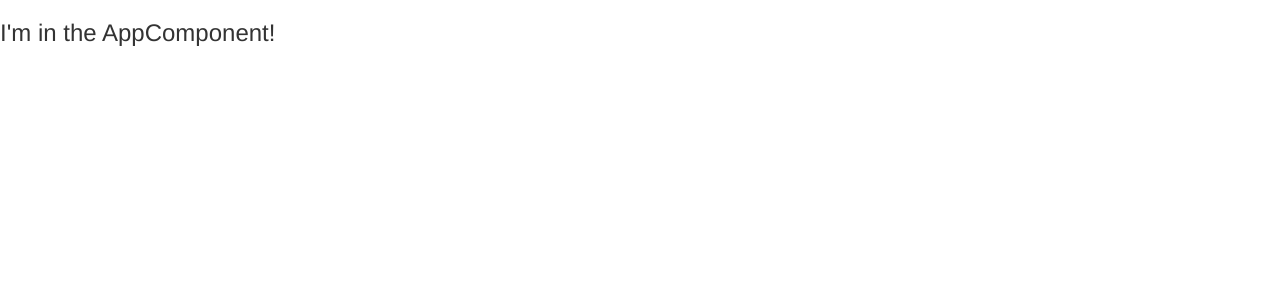
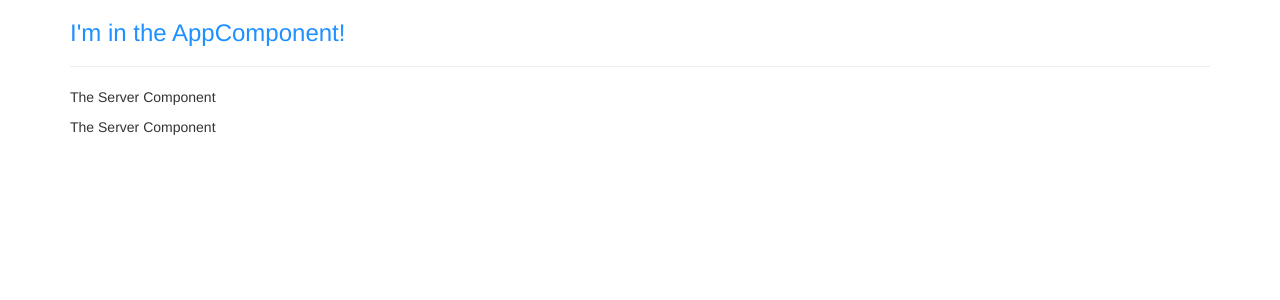
Before and after one commit to Hyperchucks/my-first-appv1, an Angular app: page / in a window 1280 px wide. Shown: the top 300 px of the page. Built offline with nearby package versions, Linux system fonts and the light colour scheme.

Commit message:
Changes Conponents Module

```diff
--- a/src/app/app.component.css
+++ b/src/app/app.component.css
@@ -0,0 +1,3 @@
+h3 {
+    color: darkblue;
+}
--- a/src/app/app.component.html
+++ b/src/app/app.component.html
@@ -1 +1,12 @@
-<h3>I'm in the AppComponent!</h3>
+<div class="container">
+    <div class="row">
+        <div class="col-xs-12">
+            <h3>I'm in the AppComponent!</h3>
+            <hr>
+            <app-servers></app-servers>
+            <!-- <div app-servers></div> -->
+            <!-- <div class="app-servers"></div> -->
+
+        </div>
+    </div>
+</div>
--- a/src/app/app.component.ts
+++ b/src/app/app.component.ts
@@ -3,7 +3,12 @@ import { Component } from '@angular/core';
 @Component({
   selector: 'app-root',
   templateUrl: './app.component.html',
-  styleUrls: ['./app.component.css']
+  //styleUrls: ['./app.component.css']
+  styles: [`
+  h3 {
+    color: dodgerblue;
+  }
+  `]
 })
 export class AppComponent {
 
--- a/src/app/app.module.ts
+++ b/src/app/app.module.ts
@@ -3,11 +3,15 @@ import { NgModule } from '@angular/core';
 import { FormsModule } from '@angular/forms';
 
 import { AppComponent } from './app.component';
+import { ServerComponent } from './server/server.component';
+import { ServersComponent } from './servers/servers.component';
 
 
 @NgModule({
   declarations: [
-    AppComponent
+    AppComponent,
+    ServerComponent,
+    ServersComponent
   ],
   imports: [
     BrowserModule,
--- /dev/null
+++ b/src/app/servers/servers.component.html
@@ -0,0 +1,2 @@
+<app-server></app-server>
+<app-server></app-server>
--- /dev/null
+++ b/src/app/servers/servers.component.ts
@@ -0,0 +1,17 @@
+import { Component, OnInit } from '@angular/core';
+
+@Component({
+ // selector: '[app-servers]',
+ //selector: '.app-servers',
+ selector: 'app-servers',
+  template: '<app-server></app-server><app-server></app-server>',
+  styleUrls: ['./servers.component.css']
+})
+export class ServersComponent implements OnInit {
+
+  constructor() { }
+
+  ngOnInit() {
+  }
+
+}
```
Also changed, not shown: src/app/servers/servers.component.css (added).
